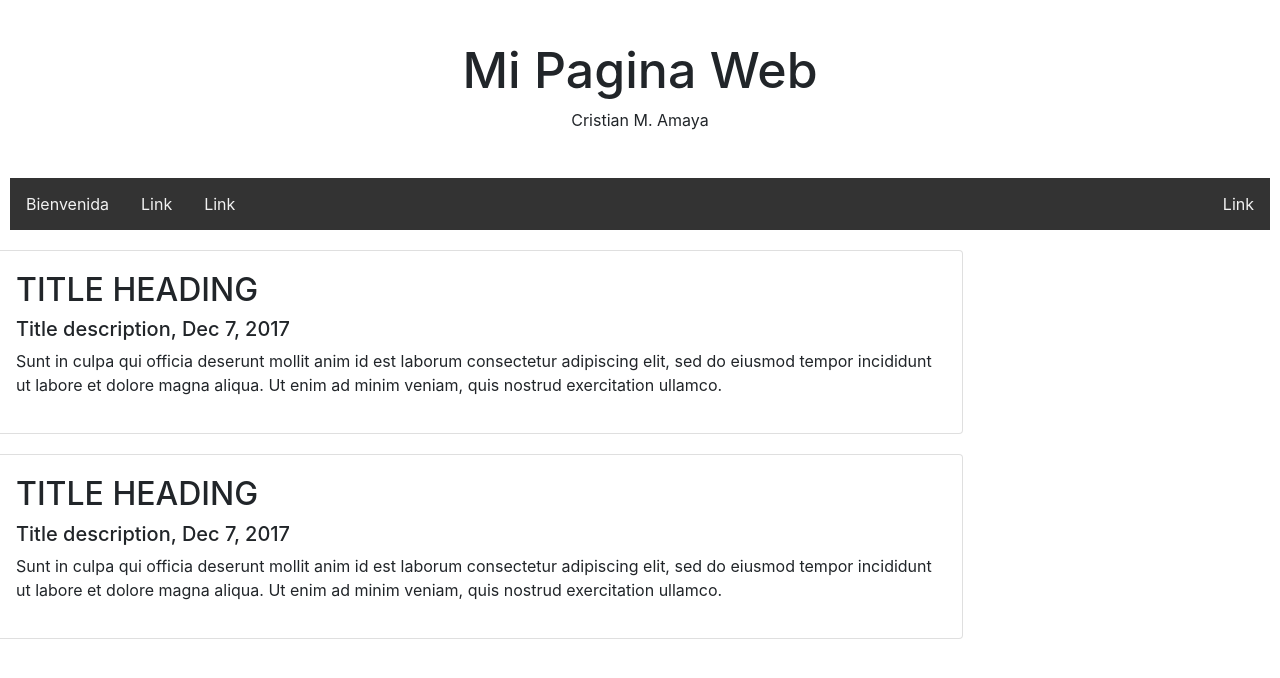
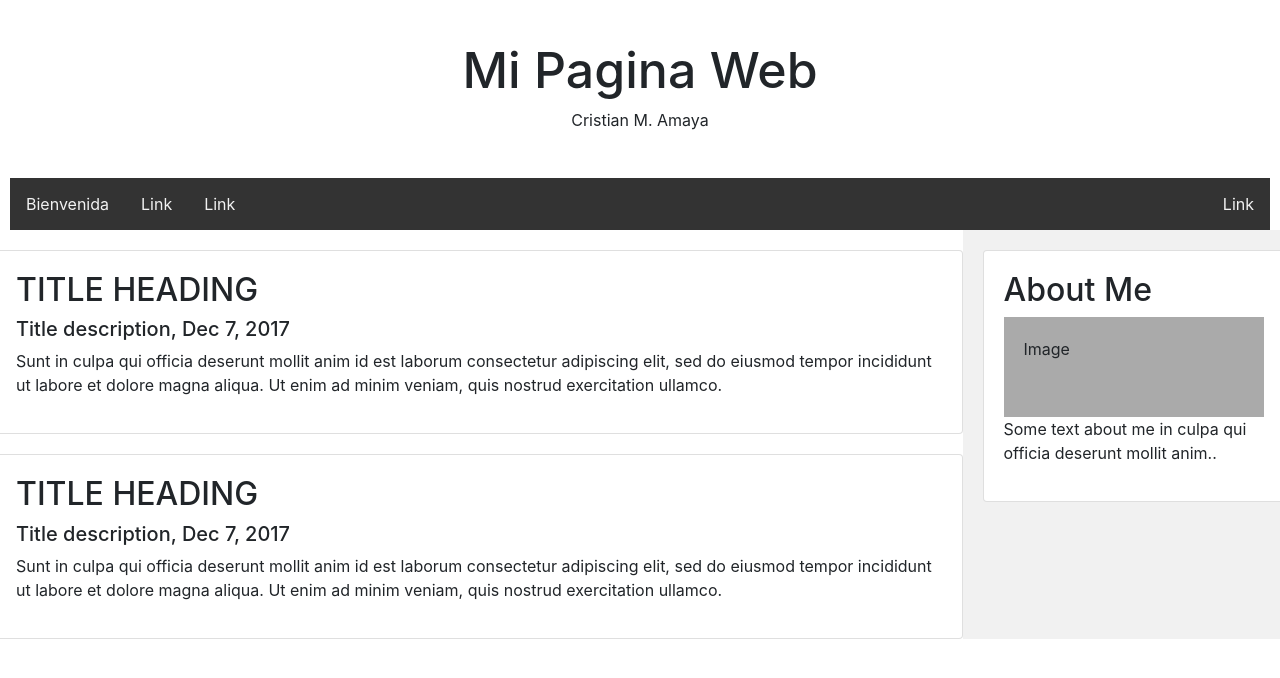
Before and after one commit to cm-amaya/cm-amaya.github.io, a plain HTML site: page index.html in a window 1280 px wide. Drawn offline with nearby package versions, Linux system fonts and the light colour scheme.

Commit message:
Update index.html

```diff
--- a/index.html
+++ b/index.html
@@ -3,7 +3,8 @@
 
 <head>
     <link rel="stylesheet" type="text/css" href="style.css">
-    <link rel="stylesheet" href="https://stackpath.bootstrapcdn.com/bootstrap/4.2.1/css/bootstrap.min.css" integrity="sha384-GJzZqFGwb1QTTN6wy59ffF1BuGJpLSa9DkKMp0DgiMDm4iYMj70gZWKYbI706tWS" crossorigin="anonymous">
+    <link rel="stylesheet" href="https://stackpath.bootstrapcdn.com/bootstrap/4.2.1/css/bootstrap.min.css" integrity="sha384-GJzZqFGwb1QTTN6wy59ffF1BuGJpLSa9DkKMp0DgiMDm4iYMj70gZWKYbI706tWS"
+        crossorigin="anonymous">
     <link href="https://fonts.googleapis.com/css?family=Roboto" rel="stylesheet">
 
 </head>
@@ -40,7 +41,15 @@
                 </p>
             </div>
         </div>
+        <div class="rightcolumn">
+            <div class="card">
+                <h2>About Me</h2>
+                <div class="fakeimg" style="height:100px;">Image</div>
+                <p>Some text about me in culpa qui officia deserunt mollit anim..</p>
+            </div>
+        </div>
     </div>
+
 </body>
 
 </html>
```
